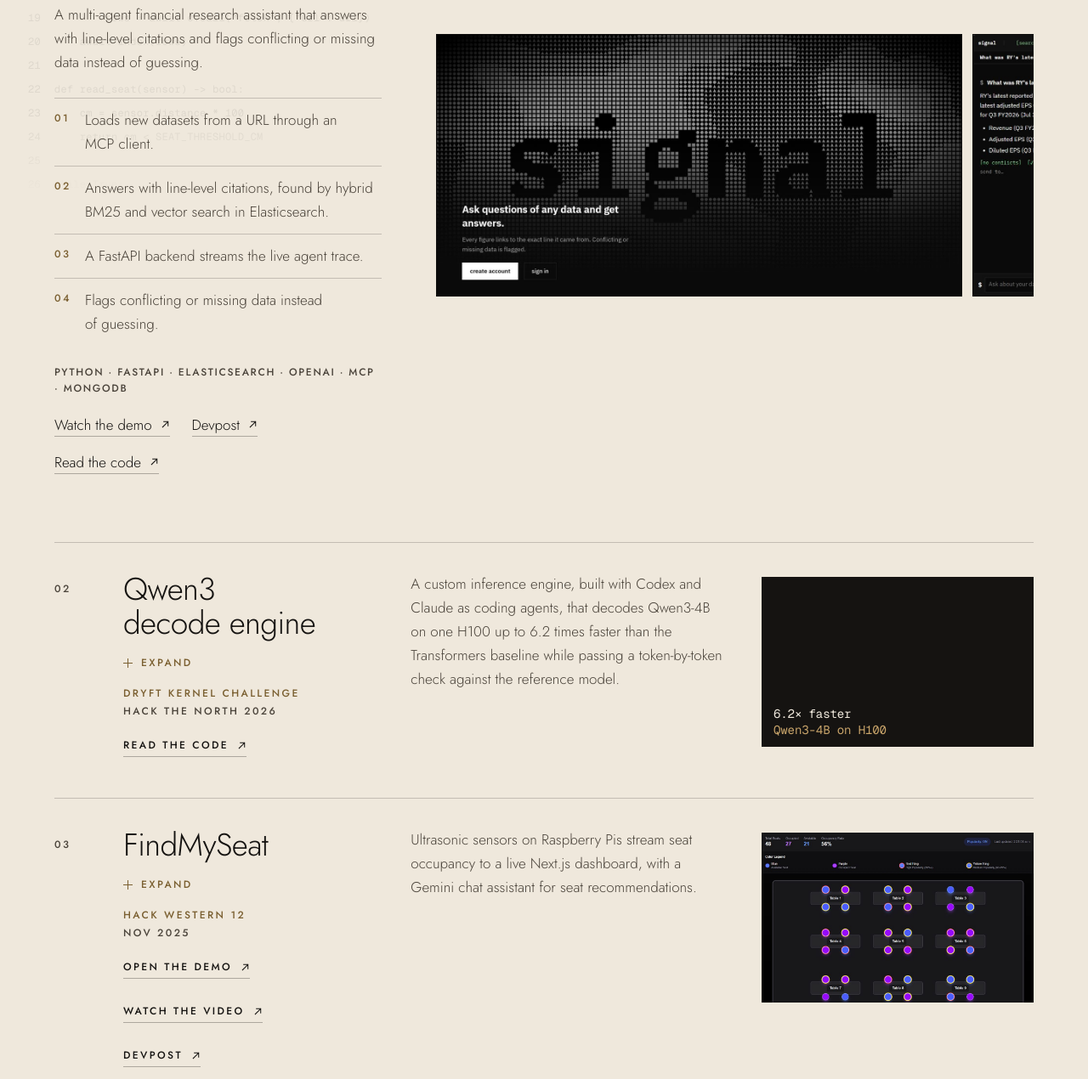
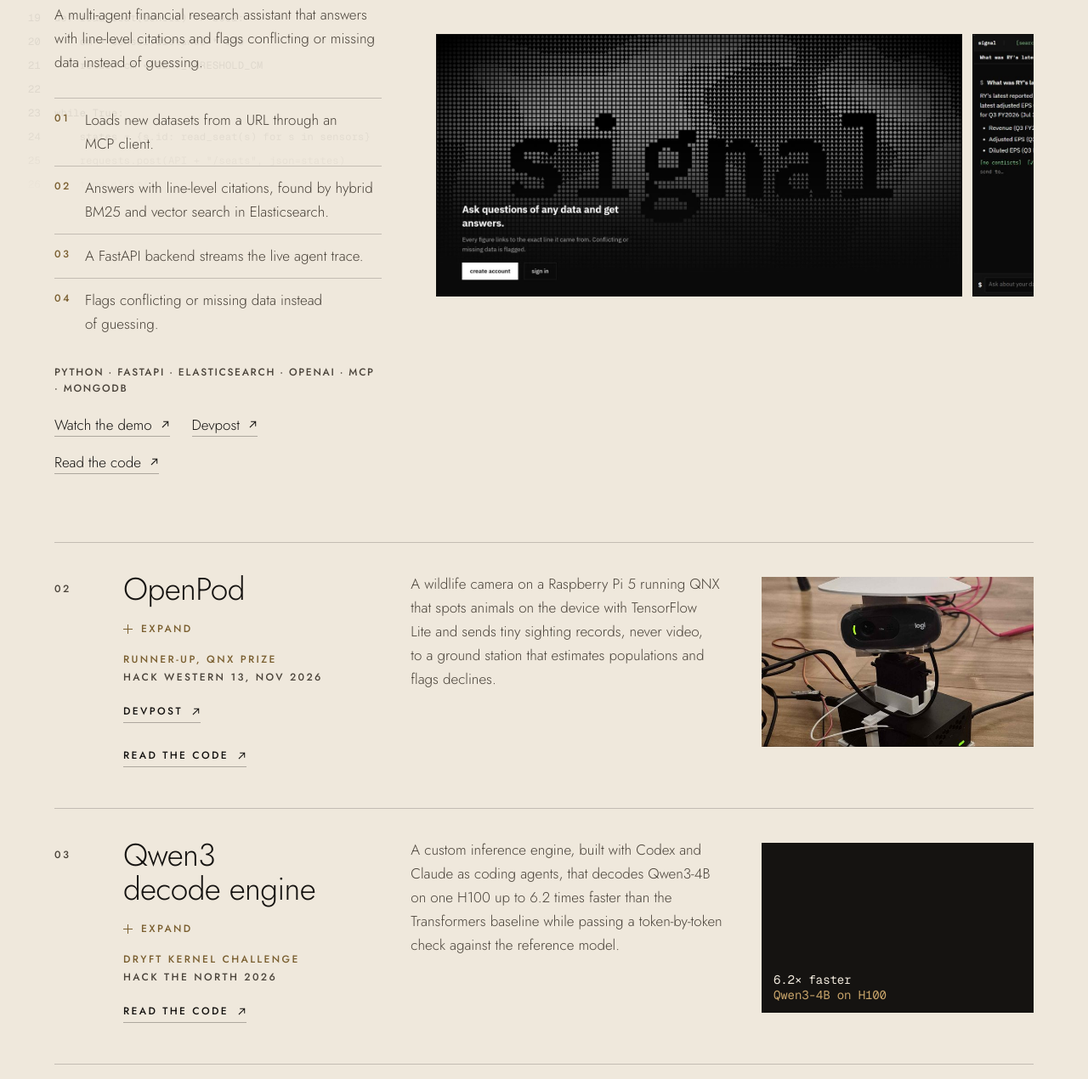
Before and after one commit to cloudec11/cloudec11.github.io, a plain HTML site: page index.html in a window 1280 px wide. Shown: the part 1902-3172 px from the top of the page at 85% size. Drawn offline with nearby package versions, Linux system fonts and the light colour scheme.

Commit message:
added OpenPod (Hack Western 13) project
Co-Authored-By: Claude Opus 5.5 <noreply@anthropic.com>

```diff
--- a/assets/site.js
+++ b/assets/site.js
@@ -279,6 +279,8 @@
         'while True:', '    states = {s.id: read_seat(s) for s in sensors}', '    requests.post(API + "/seats", json=states)', '    time.sleep(1)', '',
         'export async function GET() {', '  const seats = await db.collection("seats").find().toArray();', '  return Response.json(seats);', '}', '',
         'void loop() {', '  if (SerialBT.available()) drive(SerialBT.read());', '  delay(20);', '}', '',
+        'struct sched_param sp = { .sched_priority = 15 };', 'pthread_setschedparam(pthread_self(), SCHED_FIFO, &sp);', '',
+        'while (ring_pop(&ring, &frame) == 0) {', '    n = detect(interp, &frame, boxes, MAX_BOXES);', '    track_update(&tracker, boxes, n, frame.ts);', '}', '',
         'for frame in camera.stream():', '    poses = model.predict(frame)', '    if fall_detected(poses) or hands_up(poses):', '        alert(responders, frame)', '',
       ];
     const startAt = Math.floor(Math.random() * src.length);
--- a/index.html
+++ b/index.html
@@ -273,6 +273,26 @@
     <div class="rows projects">
       <article class="row proj" data-reveal>
         <span class="k row-n" aria-hidden="true">02</span>
+        <h3><button class="proj-toggle" type="button" aria-expanded="false" aria-controls="case-openpod"><span class="proj-name">OpenPod</span><span class="k proj-more" aria-hidden="true"><i class="plus"></i><span class="more-open">Expand</span><span class="more-close">Close</span></span></button></h3>
+        <div class="row-body">
+          <p>A wildlife camera on a Raspberry Pi 5 running QNX that spots animals on the device with TensorFlow Lite and sends tiny sighting records, never video, to a ground station that estimates populations and flags declines.</p>
+        </div>
+        <div class="k row-meta">
+          <span class="hl">Runner-up, QNX prize</span>
+          <span>Hack Western 13, Nov 2026</span>
+          <a class="tlink" target="_blank" rel="noopener" href="https://devpost.com/software/pod-81c6ei">Devpost<svg class="ico" aria-hidden="true"><use href="#i-out"/></svg></a>
+          <a class="tlink" target="_blank" rel="noopener" href="https://github.com/cloudec11/HackWestern13">Read the code<svg class="ico" aria-hidden="true"><use href="#i-out"/></svg></a>
+        </div>
+        <div class="thumb" aria-hidden="true"><div class="thumb-in"><img class="tall" src="assets/img/openpod.jpg" width="600" height="805" alt="" loading="lazy" decoding="async"></div></div>
+        <div class="proj-case" id="case-openpod">
+          <div class="proj-case-in">
+            <div class="pc-text"><ol class="steps"><li><button class="pc-step" type="button" data-step="0"><span class="k" aria-hidden="true">01</span><span>A Raspberry Pi 5 on QNX 8.0 runs EfficientDet-Lite0 through QNX's TensorFlow Lite port, about 68 ms per frame.</span></button></li><li><button class="pc-step" type="button" data-step="1"><span class="k" aria-hidden="true">02</span><span>Each stage is its own real-time process under a supervisor that restarts crashes; store-and-forward lost 0 of 45 visits in an outage.</span></button></li><li><button class="pc-step" type="button" data-step="2"><span class="k" aria-hidden="true">03</span><span>The ground station estimates density per zone, runs 1,000 ten-year forecasts and suggests where conservation money cuts extinction risk most.</span></button></li></ol><p class="k stack">QNX 8.0 · Raspberry Pi 5 · C · TensorFlow Lite · Python · SQLite</p></div>
+            <div class="pc-screen"><img class="frame frame-contain" src="assets/img/openpod.jpg" width="600" height="805" alt="The OpenPod prototype: a Logitech webcam under a white conical hat, mounted on a servo above a Raspberry Pi 5 case" loading="lazy" decoding="async"><div class="frame frame-type" role="img" aria-label="Under full CPU load at real-time priority: 11.2 frames per second, 150 millisecond p99 latency"><span class="k">Under full CPU load</span><b>11.2 fps, 150 ms p99</b></div><div class="frame frame-type" role="img" aria-label="Each sighting record is about 160 bytes"><span class="k">Per sighting</span><b>~160 bytes, no video</b></div></div>
+          </div>
+        </div>
+      </article>
+      <article class="row proj" data-reveal>
+        <span class="k row-n" aria-hidden="true">03</span>
         <h3><button class="proj-toggle" type="button" aria-expanded="false" aria-controls="case-qwen"><span class="proj-name">Qwen3 decode engine</span><span class="k proj-more" aria-hidden="true"><i class="plus"></i><span class="more-open">Expand</span><span class="more-close">Close</span></span></button></h3>
         <div class="row-body">
           <p>A custom inference engine, built with Codex and Claude as coding agents, that decodes Qwen3-4B on one H100 up to 6.2 times faster than the Transformers baseline while passing a token-by-token check against the reference model.</p>
@@ -292,7 +312,7 @@
       </article>
 
       <article class="row proj" data-reveal>
-        <span class="k row-n" aria-hidden="true">03</span>
+        <span class="k row-n" aria-hidden="true">04</span>
         <h3><button class="proj-toggle" type="button" aria-expanded="false" aria-controls="case-findmyseat"><span class="proj-name">FindMySeat</span><span class="k proj-more" aria-hidden="true"><i class="plus"></i><span class="more-open">Expand</span><span class="more-close">Close</span></span></button></h3>
         <div class="row-body">
           <p>Ultrasonic sensors on Raspberry Pis stream seat occupancy to a live Next.js dashboard, with a Gemini chat assistant for seat recommendations.</p>
@@ -314,7 +334,7 @@
       </article>
 
       <article class="row proj" data-reveal>
-        <span class="k row-n" aria-hidden="true">04</span>
+        <span class="k row-n" aria-hidden="true">05</span>
         <h3><button class="proj-toggle" type="button" aria-expanded="false" aria-controls="case-gripguardian"><span class="proj-name">Grip Guardian</span><span class="k proj-more" aria-hidden="true"><i class="plus"></i><span class="more-open">Expand</span><span class="more-close">Close</span></span></button></h3>
         <div class="row-body">
           <p>A mouse fitted with pressure and position sensors, and a React dashboard that shows grip habits linked to repetitive strain injury live. Built in 36 hours.</p>
@@ -334,7 +354,7 @@
       </article>
 
       <article class="row proj proj-plain" data-reveal>
-        <span class="k row-n" aria-hidden="true">05</span>
+        <span class="k row-n" aria-hidden="true">06</span>
         <h3><span class="proj-name">GuideBot</span></h3>
         <div class="row-body">
           <p>A navigation robot for visually impaired users: an ESP32 robot driven over Bluetooth, with TensorFlow object recognition describing nearby objects.</p>
@@ -348,7 +368,7 @@
       </article>
 
       <article class="row proj" data-reveal>
-        <span class="k row-n" aria-hidden="true">06</span>
+        <span class="k row-n" aria-hidden="true">07</span>
         <h3><button class="proj-toggle" type="button" aria-expanded="false" aria-controls="case-iwitness"><span class="proj-name">IWitness</span><span class="k proj-more" aria-hidden="true"><i class="plus"></i><span class="more-open">Expand</span><span class="more-close">Close</span></span></button></h3>
         <div class="row-body">
           <p>A web app that watches live camera feeds and uses TensorFlow to flag crimes and medical emergencies for first responders.</p>
@@ -368,7 +388,7 @@
       </article>
 
       <article class="row proj proj-plain" data-reveal>
-        <span class="k row-n" aria-hidden="true">07</span>
+        <span class="k row-n" aria-hidden="true">08</span>
         <h3><span class="proj-name">Computer Science Undergrad Society website</span></h3>
         <div class="row-body">
           <p>A responsive club site in React that centralises events, announcements and resources for 100+ active members.</p>
@@ -381,7 +401,7 @@
       </article>
 
       <article class="row proj proj-plain" data-reveal>
-        <span class="k row-n" aria-hidden="true">08</span>
+        <span class="k row-n" aria-hidden="true">09</span>
         <h3><span class="proj-name">Compost Can</span></h3>
         <div class="row-body">
           <p>A product site for a compost bin concept, built with a school group: the product, the research behind it, how it works and a return program.</p>
```
Also changed, not shown: assets/img/openpod.jpg (added).
